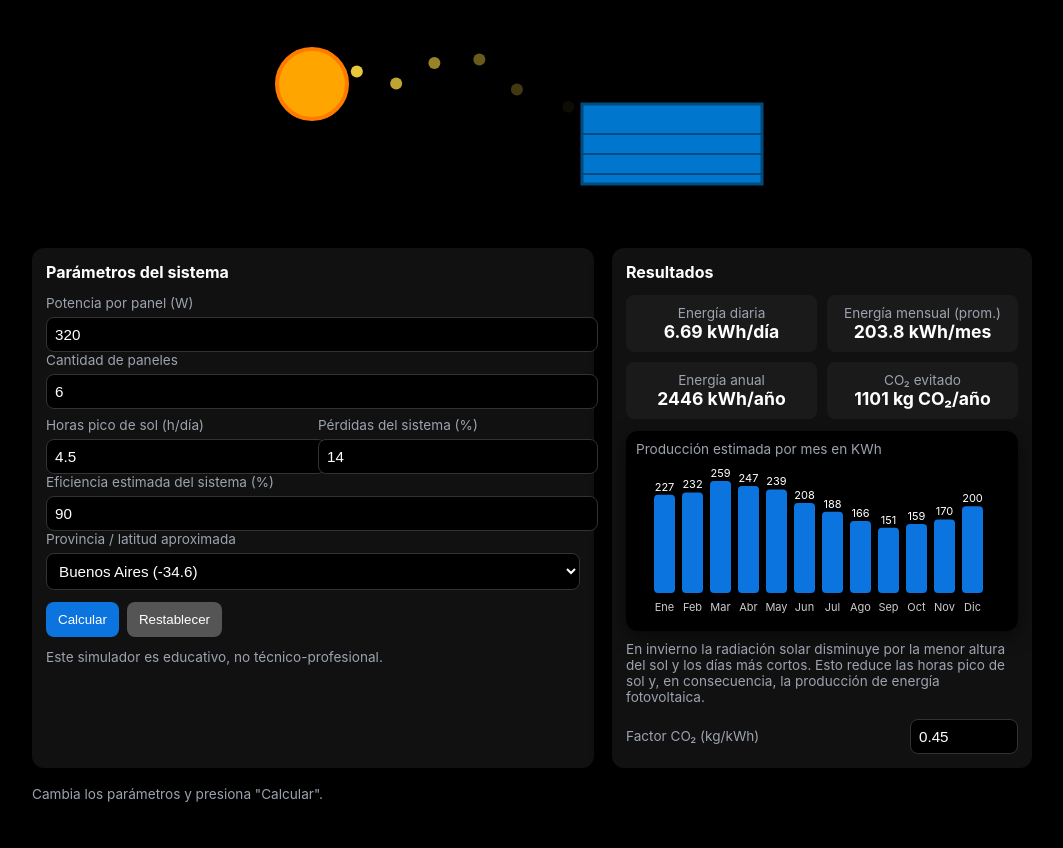
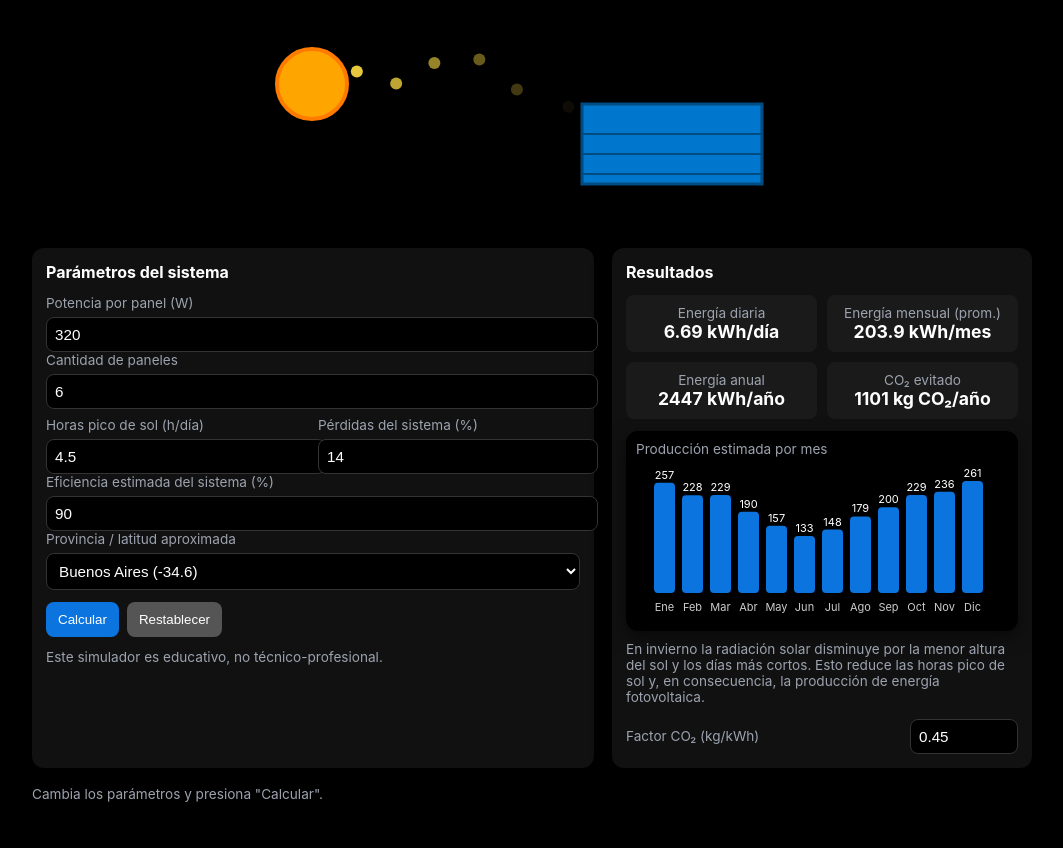
Before and after one commit to lorenarodriguez171293/fotovol, a plain HTML site: page index.html in a window 1280 px wide. Shown: the part 102-950 px from the top of the page, without its empty margins (108-1171 px from the left). Drawn offline with Linux system fonts and the light colour scheme.

Commit message:
Update index.html

```diff
--- a/index.html
+++ b/index.html
@@ -57,7 +57,7 @@
         <path d="M6 9V6a4 4 0 018 0v3" stroke="#fff" stroke-width="1.2" stroke-linecap="round" stroke-linejoin="round"/>
       </svg>
       <div>
-        <h1>Simulador fotovoltaico</h1>
+        <h1>Simulador fotovoltaico (versión educativa)</h1>
         <div class="muted">Introduce parámetros y observa la energía estimada por día, mes y año.</div>
       </div>
     </header>
@@ -180,7 +180,7 @@
         </div>
 
         <div class="chart card" style="margin-top:12px;padding:10px;background:#000;">
-          <div class="muted">Producción estimada por mes en KWh</div>
+          <div class="muted">Producción estimada por mes</div>
           <svg id="bars" width="100%" height="160"></svg>
         </div>
 
@@ -204,14 +204,26 @@
     const n = (id)=>Number(qs(id).value);
     function daysInMonth(m){ return new Date(2024,m,0).getDate(); }
 
+    /* ---------------------------
+       NUEVA ESTACIONALIDAD REALISTA
+    ---------------------------- */
     function seasonFactors(lat){
-      const base=[];
-      for(let i=0;i<12;i++){
-        const theta=(i/12)*2*Math.PI;
-        base.push(1+0.25*Math.sin(theta - (lat/90)));
-      }
-      const avg=base.reduce((a,b)=>a+b,0)/12;
-      return base.map(x=>x/avg);
+      const factors = [
+        1.18, // Ene
+        1.12, // Feb
+        1.05, // Mar
+        0.90, // Abr
+        0.72, // May
+        0.63, // Jun
+        0.68, // Jul
+        0.82, // Ago
+        0.95, // Sep
+        1.05, // Oct
+        1.12, // Nov
+        1.20  // Dic
+      ];
+      const avg = factors.reduce((a,b)=>a+b,0)/12;
+      return factors.map(f => f / avg);
     }
 
     function calculate(){
@@ -294,9 +306,7 @@
     }
 
     qs('#calc').addEventListener('click',()=>{ calculate(); });
-    qs('#reset').addEventListener('click',()=>{
-      location.reload();
-    });
+    qs('#reset').addEventListener('click',()=>{ location.reload(); });
 
     window.addEventListener('load',()=>{ calculate(); });
   </script>
```
